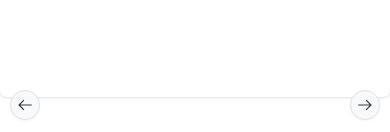
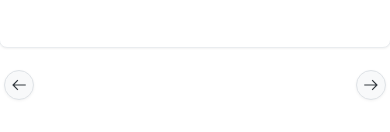
Before and after one commit to LMansoldo/NotePic, a React (Vite) app: page / in a window 390 px wide. Shown: the part 709-841 px from the top of the page. Built offline with nearby package versions, Linux system fonts and the light colour scheme.

Commit message:
fix: adjustments in classes behavior in mobile devices

```diff
--- a/src/components/Annotation/Annotation.tsx
+++ b/src/components/Annotation/Annotation.tsx
@@ -1,5 +1,4 @@
 import { useAnnotations } from '@context'
-import { ToolSelector } from './ToolSelector'
 import { AnchorPen, Brush, Eraser } from '@components/Annotation/Tool'
 import { ClassList, Card, Header } from '@components'
 
--- a/src/components/Annotation/Tool/Brush.tsx
+++ b/src/components/Annotation/Tool/Brush.tsx
@@ -54,6 +54,9 @@ const Brush = () => {
 			onMouseUp={handleMouseUp}
 			onMouseDown={handleMouseDown}
 			onMouseMove={handleMouseMove}
+			onTouchStart={handleMouseDown}
+      onTouchMove={handleMouseMove}
+      onTouchEnd={handleMouseUp}
 		>
 			<LayerManager>
 				<LineDraw
--- a/src/components/Button/Button.module.css
+++ b/src/components/Button/Button.module.css
@@ -10,20 +10,24 @@
 	border: 1px solid var(--color-neutral-300);
 	box-shadow: 0 1px 3px rgba(0, 0, 0, 0.05);
 	color: var(--color-neutral-800);
+	overflow: hidden;
+	white-space: nowrap;
+	text-overflow: ellipsis;
+	max-width: 90px;
 }
 
 .flat {
 	border-radius: 0;
 	position: relative;
+}
 
-	&:before {
+.flat:before {
 	content: '';
 	position: absolute;
 	left: 0;
 	height: 100%;
 	width: 5px;
 	background-color: var(--button-accent-color, var(--color-primary));
-	}
 }
 
 .circle {
@@ -58,3 +62,9 @@
 	cursor: not-allowed;
 	opacity: 0.6;
 }
+
+@media (min-width: 768px) {
+	.button {
+		max-width: none;
+	}
+}
--- /dev/null
+++ b/src/components/Canvas/Canvas.module.css
@@ -0,0 +1,5 @@
+.canvasContainer {
+	overflow: hidden;
+	touch-action: none;
+	width: 100%;
+}
--- a/src/components/Canvas/Canvas.tsx
+++ b/src/components/Canvas/Canvas.tsx
@@ -1,6 +1,7 @@
 import React, { useEffect, useRef, useState } from 'react';
 import Konva from 'konva';
 import { Stage } from 'react-konva';
+import styles from './Canvas.module.css'
 
 interface CanvasProps {
   children: React.ReactNode;
@@ -9,6 +10,9 @@ interface CanvasProps {
   onMouseDown?: (e: Konva.KonvaEventObject<MouseEvent>) => void;
   onMouseMove?: (e: Konva.KonvaEventObject<MouseEvent>) => void;
   onMouseUp?: () => void;
+  onTouchStart?: (e: Konva.KonvaEventObject<TouchEvent>) => void;
+  onTouchMove?: (e: Konva.KonvaEventObject<TouchEvent>) => void;
+  onTouchEnd?: (e: Konva.KonvaEventObject<TouchEvent>) => void;
 }
 
 const Canvas: React.FC<CanvasProps> = ({ children, ...props }) => {
@@ -21,7 +25,7 @@ const Canvas: React.FC<CanvasProps> = ({ children, ...props }) => {
   useEffect(() => {
     const handleResize = () => {
       const newWidth = window.innerWidth < 1024 ? window.innerWidth : 1024;
-      const newHeight = window.innerWidth < 1024 ? window.innerHeight - 250 : 768;
+      const newHeight = window.innerHeight < 768 ? window.innerHeight - 150 : 768;
       setDimensions({
         width: newWidth,
         height: newHeight,
@@ -38,8 +42,9 @@ const Canvas: React.FC<CanvasProps> = ({ children, ...props }) => {
     <div style={{ overflow: 'hidden' }}>
       <Stage
 				width={dimensions.width}
-				height={dimensions.height}
+				height={dimensions.height - 100}
         ref={stageRef}
+        className={styles.canvasContainer}
         {...props}
       >
         {children}
--- a/src/components/Slider/Slider.module.css
+++ b/src/components/Slider/Slider.module.css
@@ -1,21 +1,53 @@
 .sliderContainer {
 	display: flex;
 	align-items: center;
-	width: 95%;
+	width: 98%;
 	flex-direction: row;
 	justify-content: space-between;
 	position: fixed;
-	bottom: 15px;
+	bottom: 35px;
 	left: 0;
 	justify-self: anchor-center;
+	flex-shrink: 2;
+	z-index: 999;
 }
 
 .sliderItems {
 	display: flex;
-	transition: transform 0.5s ease;
+	position: absolute;
+	width: calc(100% - 60px);
+	z-index: 10;
+	column-gap: 15px;
+	justify-content: center;
+	justify-self: anchor-center;
 }
 
 .sliderItem {
-	flex: 1;
-	margin: 0 10px;
+	display: block;
 }
+
+@keyframes slideNext {
+	from {
+		transform: translateX(30%);
+	}
+	to {
+		transform: translateX(0);
+	}
+}
+
+@keyframes slidePrev {
+	from {
+		transform: translateX(-30%);
+	}
+	to {
+		transform: translateX(0);
+	}
+}
+
+.next {
+	animation: slideNext 0.5s ease;
+}
+
+.prev {
+	animation: slidePrev 0.5s ease;
+}
--- a/src/components/Slider/Slider.tsx
+++ b/src/components/Slider/Slider.tsx
@@ -1,7 +1,7 @@
-import React, { useState } from 'react';
+import React, { useState, useEffect } from 'react';
 import { Button } from "@components";
-import { LiaArrowLeftSolid, LiaArrowRightSolid } from "react-icons/lia"
-import styles from './Slider.module.css'
+import { LiaArrowLeftSolid, LiaArrowRightSolid } from "react-icons/lia";
+import styles from './Slider.module.css';
 
 interface SliderProps {
   items: React.ReactNode[];
@@ -10,15 +10,31 @@ interface SliderProps {
 const Slider: React.FC<SliderProps> = ({ items }) => {
   const [currentIndex, setCurrentIndex] = useState(0);
   const [direction, setDirection] = useState<'next' | 'prev'>('next');
+  const [animating, setAnimating] = useState(false);
+
+  useEffect(() => {
+    if (animating) {
+      const timer = setTimeout(() => {
+        setAnimating(false);
+      }, 500); // Duration of the animation
+      return () => clearTimeout(timer);
+    }
+  }, [animating]);
 
   const handlePrev = () => {
-    setDirection('prev');
-    setCurrentIndex((prevIndex) => (prevIndex > 0 ? prevIndex - 1 : items.length - 1));
+    if (!animating) {
+      setDirection('prev');
+      setAnimating(true);
+      setCurrentIndex((prevIndex) => (prevIndex > 0 ? prevIndex - 1 : items.length - 1));
+    }
   };
 
   const handleNext = () => {
-    setDirection('next');
-    setCurrentIndex((prevIndex) => (prevIndex < items.length - 1 ? prevIndex + 1 : 0));
+    if (!animating) {
+      setDirection('next');
+      setAnimating(true);
+      setCurrentIndex((prevIndex) => (prevIndex < items.length - 1 ? prevIndex + 1 : 0));
+    }
   };
 
   const getVisibleItems = () => {
@@ -32,14 +48,14 @@ const Slider: React.FC<SliderProps> = ({ items }) => {
   return (
     <div className={styles.sliderContainer}>
       <Button onClick={handlePrev} size="small" shape="circle"><LiaArrowLeftSolid /></Button>
-      <div className={`${styles.sliderItems} ${styles[direction]}`}>
+      <div className={`${styles.sliderItems} ${animating ? styles[direction] : ''}`}>
         {getVisibleItems().map((item, index) => (
           <div key={index} className={styles.sliderItem}>
             {item}
           </div>
         ))}
       </div>
-			<Button onClick={handleNext} size="small" shape="circle"><LiaArrowRightSolid /></Button>
+      <Button onClick={handleNext} size="small" shape="circle"><LiaArrowRightSolid /></Button>
     </div>
   );
 };
```
Lines whose indentation alone changed are shown as unchanged.
